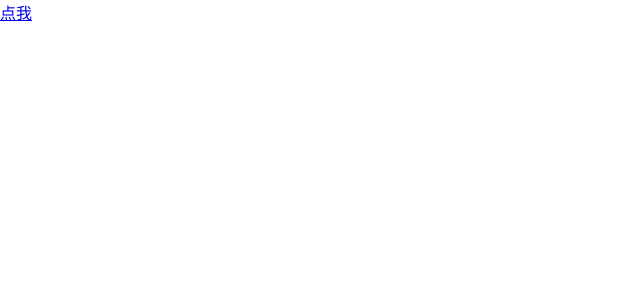
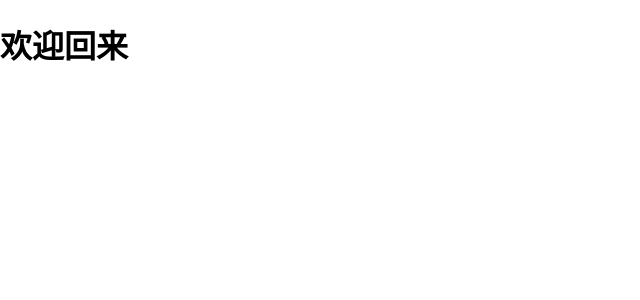
Before and after one commit to luckygxf-design/react_hello_world, a React (Create React App) app: page / in a window 1280 px wide. Shown: the top 300 px of the page, without its empty margins (0-640 px from the left). Built offline with nearby package versions, Linux system fonts and the light colour scheme.

Commit message:
条件渲染

```diff
--- /dev/null
+++ b/src/Greetings.js
@@ -0,0 +1,17 @@
+function UserGreeting() {
+    return <h1>欢迎回来</h1>;
+};
+
+function GuestGreeting() {
+    return <h1>请先注册</h1>;
+};
+
+function Greeting(props) {
+    const isLoggedIn = props.isLoggedIn;
+    if (isLoggedIn) {
+        return <UserGreeting/>;
+    }
+    return <GuestGreeting/>;
+}
+
+export default Greeting;
--- a/src/index.js
+++ b/src/index.js
@@ -7,12 +7,13 @@ import reportWebVitals from './reportWebVitals';
 // import BlogInf from './BlogInf'
 // import Counter from './Counter';
 // import HelloMessage from './HelloMessage'
-import ActionLinkDemo from './ActionLink'
+// import ActionLinkDemo from './ActionLink'
+import Greeting from './Greetings';
 
 const root = ReactDOM.createRoot(document.getElementById('root'));
 root.render(
   <React.StrictMode>
-    <ActionLinkDemo />
+    <Greeting isLoggedIn={true} />
   </React.StrictMode>
 );
 
```
Also changed, not shown: 1 other file (tests, documents, lock files or other folders).
